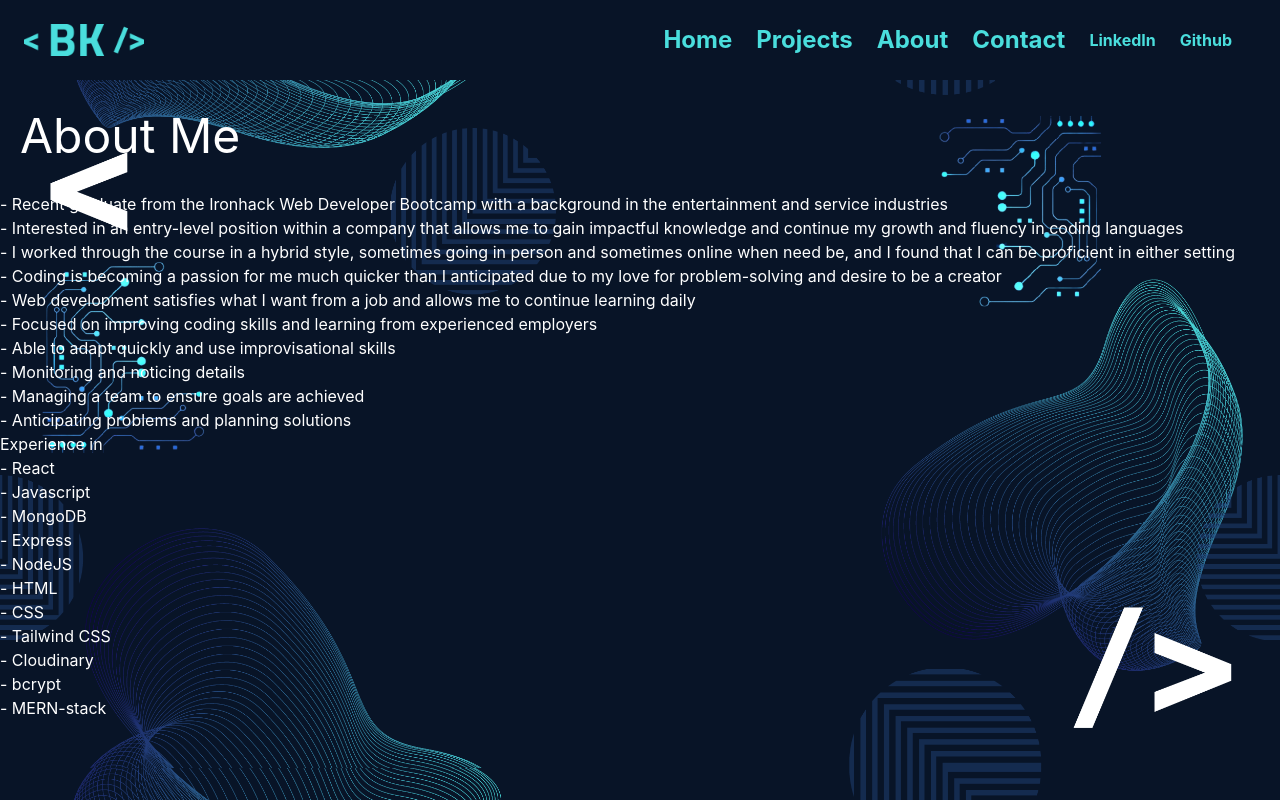
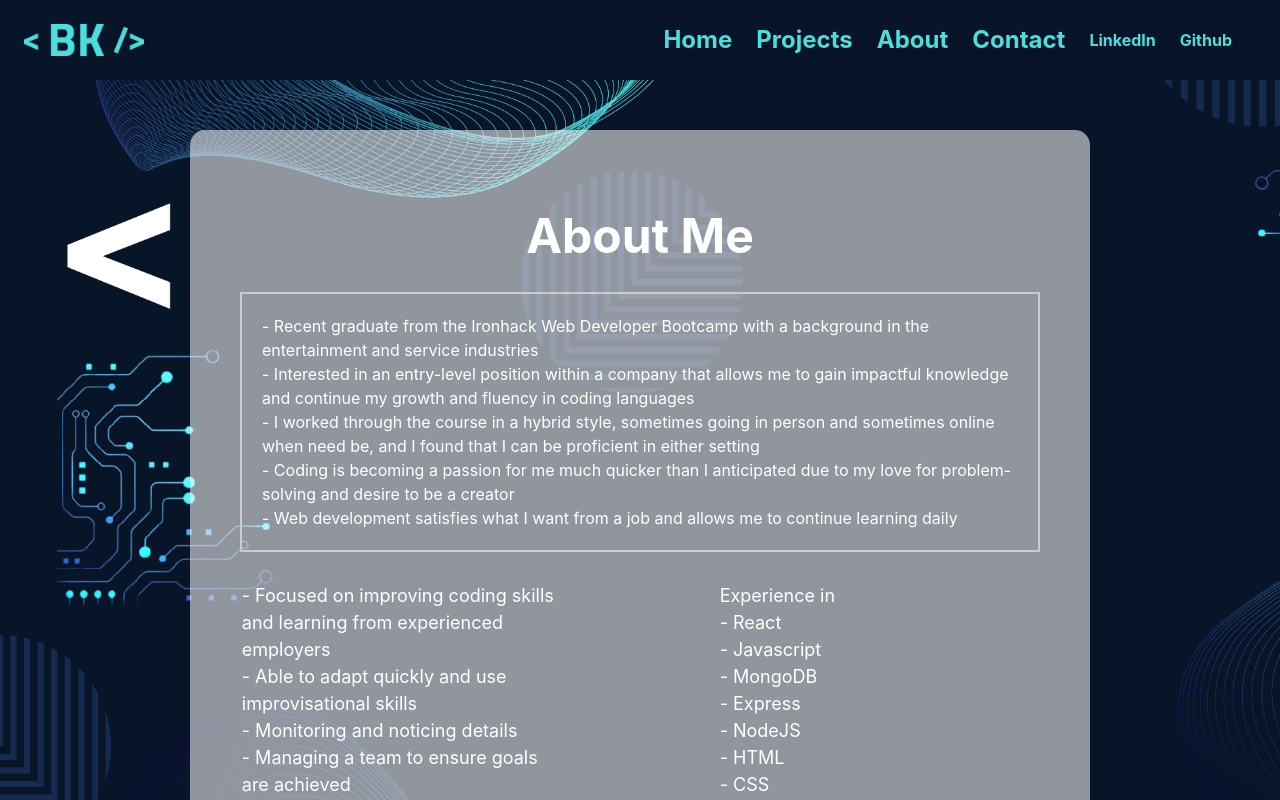
Before and after one commit to brodiekime21/portfolio, a React (Create React App) app: page /about in a window 1280 px wide. Shown: the top 800 px of the page. Built offline with nearby package versions, Linux system fonts and the light colour scheme.

Commit message:
formatted pages

```diff
--- a/src/index.css
+++ b/src/index.css
@@ -5,6 +5,7 @@
 .navbar {
   background-color: #081427;
   color: #4adedd;
+  margin-bottom: 50px;
 }
 
 body {
@@ -55,10 +56,17 @@
   text-align: center;
 }
 
+.boxes-about{
+  background-color: rgba(255, 255, 255, 0.55);
+  padding: 5px;
+  border-radius: 15px;
+}
+
 h1 {
   font-size: 48px;
   margin: 0;
   padding: 20px;
+  text-align: center;
 }
 
 .text-gradient {
@@ -66,3 +74,34 @@
   -webkit-background-clip: text;
   -webkit-text-fill-color: transparent;
 }
+
+.about-container {
+  max-width: 900px;
+  margin: 0 auto 50px auto;
+  padding: 50px;
+  display: flex;
+  flex-direction: column;
+  align-items: center;
+}
+
+.about-content {
+  display: flex;
+  justify-content: space-between;
+  flex-wrap: wrap;
+  margin-top: 30px;
+}
+
+.about-content > div {
+  flex-basis: 40%;
+  margin-bottom: 20px;
+}
+
+.about-content p {
+  font-size: 18px;
+  line-height: 1.5;
+}
+
+.about-box {
+  border: 2px solid #ccc;
+  padding: 20px;
+}
--- a/src/pages/About.js
+++ b/src/pages/About.js
@@ -1,8 +1,8 @@
 function About() {
   return (
-    <div>
-      <h1>About Me</h1>
-      <div>
+    <div className="boxes-about about-container">
+      <h1 className="font-bold">About Me</h1>
+      <div className="about-box text-l">
         <div>
           <p>
             - Recent graduate from the Ironhack Web Developer Bootcamp with a
@@ -28,7 +28,8 @@
             continue learning daily
           </p>
         </div>
-
+      </div>
+      <div className="about-content text-l">
         <div>
           <p>
             - Focused on improving coding skills and learning from experienced
```
